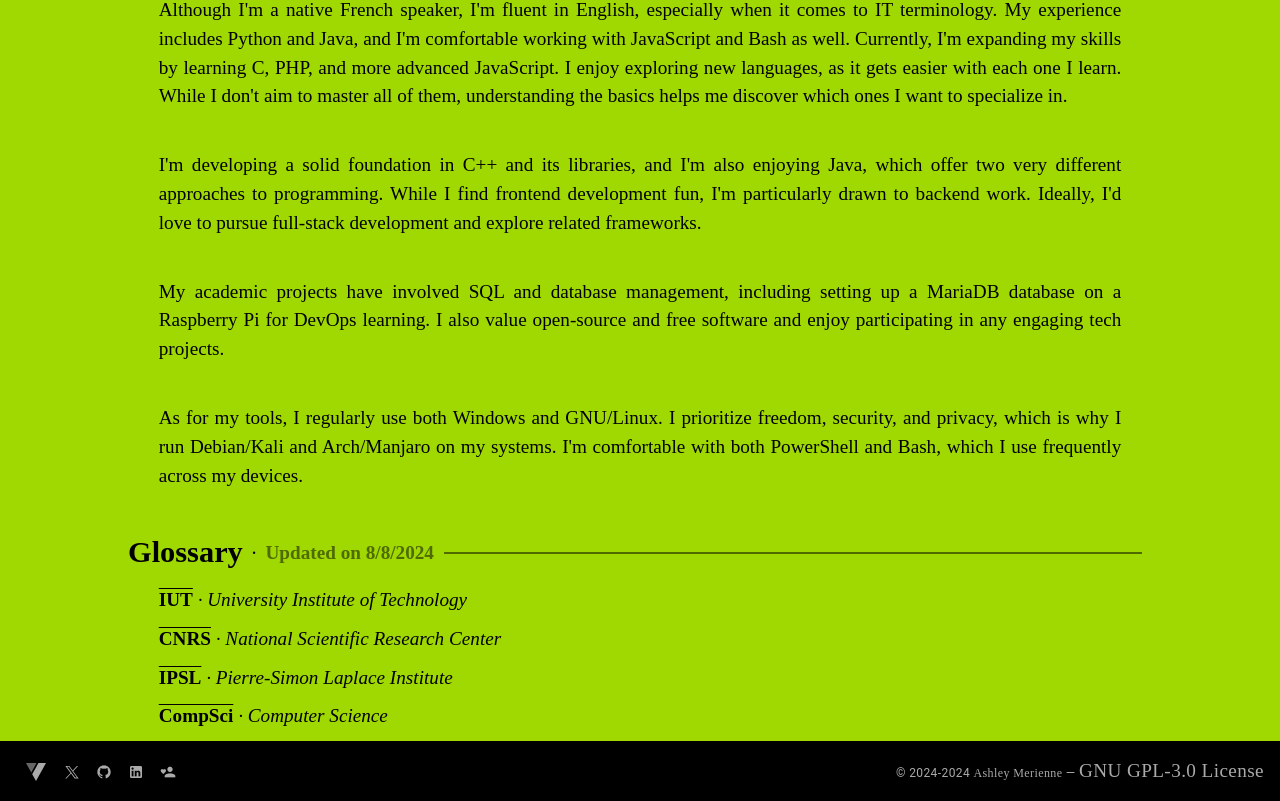
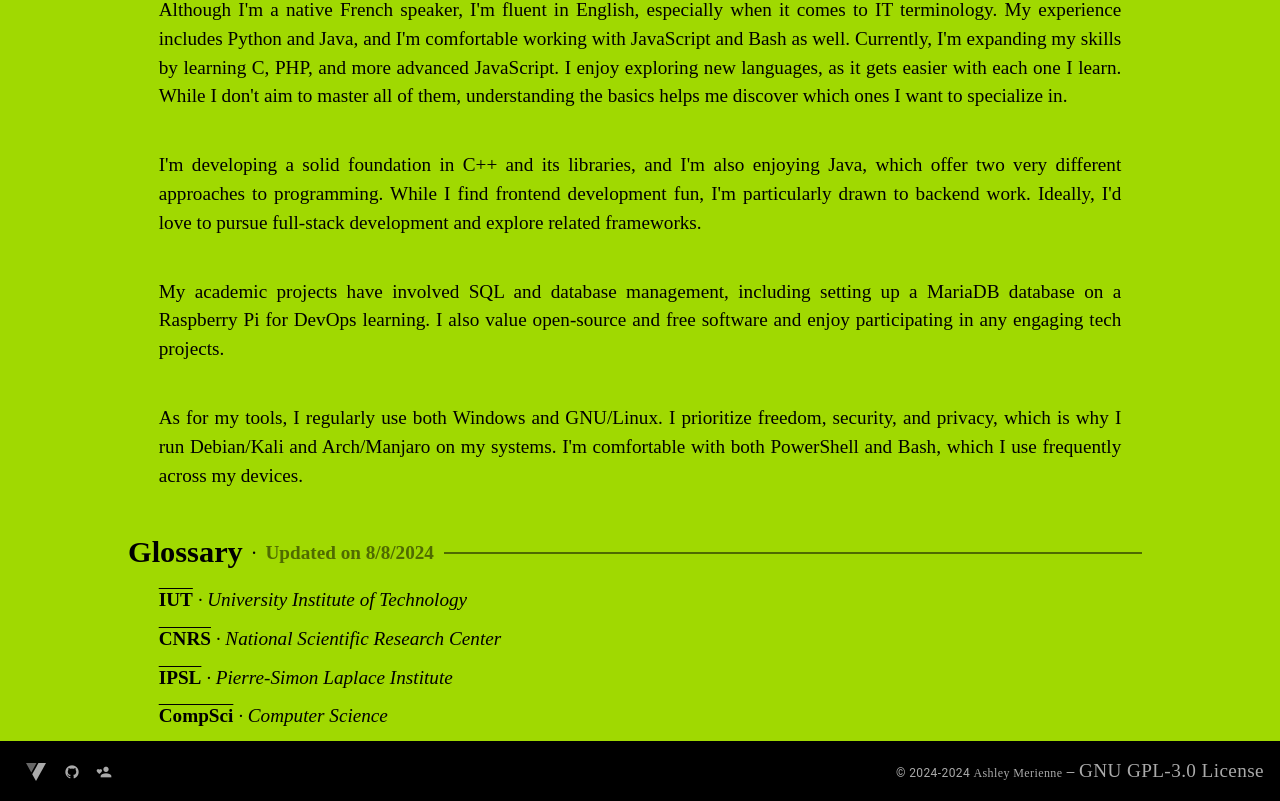
Before and after one commit to sillyash/sillyash.github.io, a Vue app: page / in a window 1280 px wide. Shown: the part 401-1202 px from the top of the page. Built offline with nearby package versions, Linux system fonts and the light colour scheme; a web font is replaced by a local one.

Commit message:
Update AppFooter.vue

```diff
--- a/src/components/AppFooter.vue
+++ b/src/components/AppFooter.vue
@@ -41,19 +41,9 @@
       href: 'https://vuetifyjs.com/',
     },
     {
-      title: 'X',
-      icon: ['M2.04875 3.00002L9.77052 13.3248L1.99998 21.7192H3.74882L10.5519 14.3697L16.0486 21.7192H22L13.8437 10.8137L21.0765 3.00002H19.3277L13.0624 9.76874L8.0001 3.00002H2.04875ZM4.62054 4.28821H7.35461L19.4278 20.4308H16.6937L4.62054 4.28821Z'],
-      href: 'https://x.com/JazzySillyAsh',
-    },
-    {
       title: 'GitHub',
       icon: `mdi-github`,
       href: 'https://github.com/sillyash',
-    },
-    {
-      title: 'LinkedIn',
-      icon: `mdi-linkedin`,
-      href: 'https://linkedin.com/in/ashmerienne',
     },
     {
       title: 'Pronouns Page',
```
